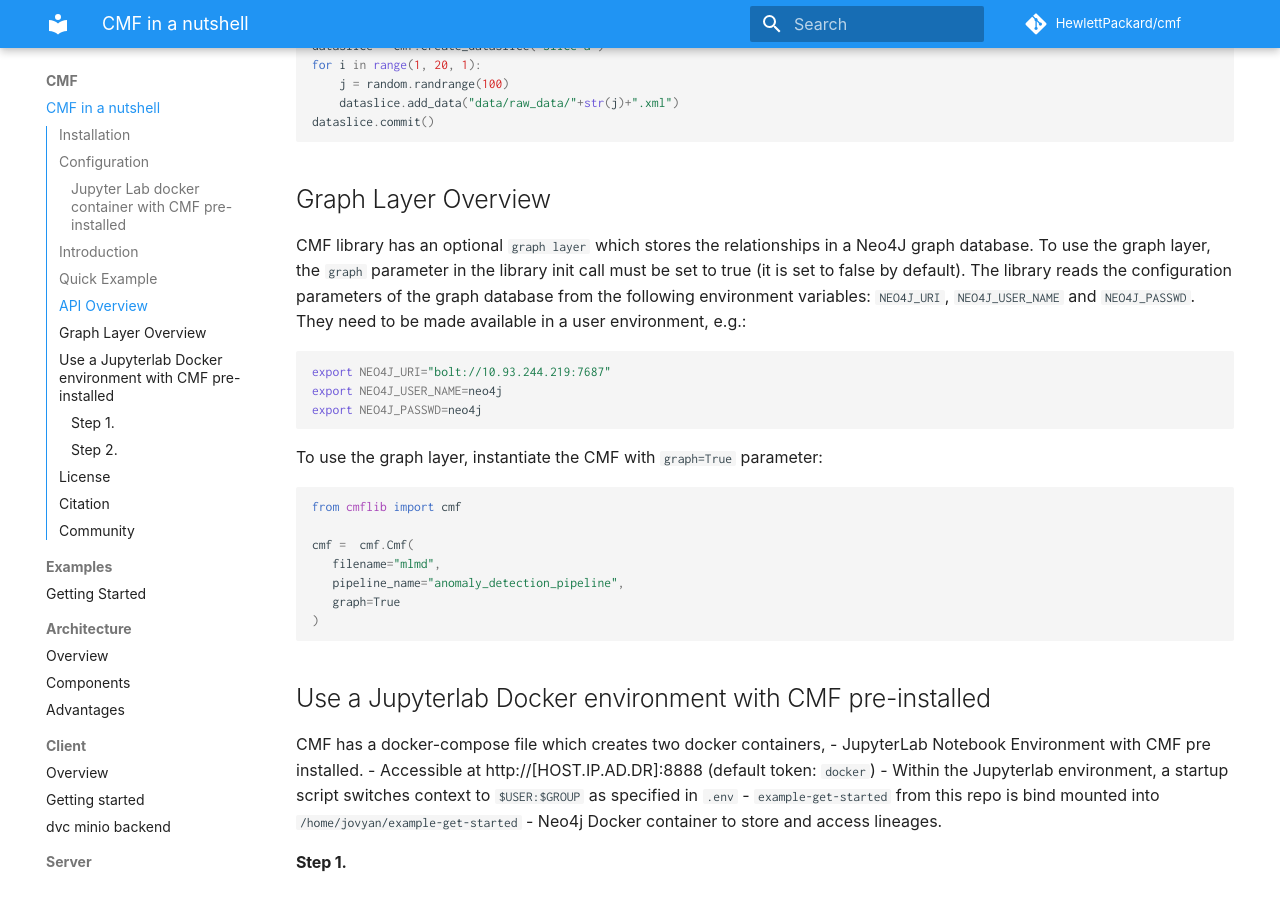
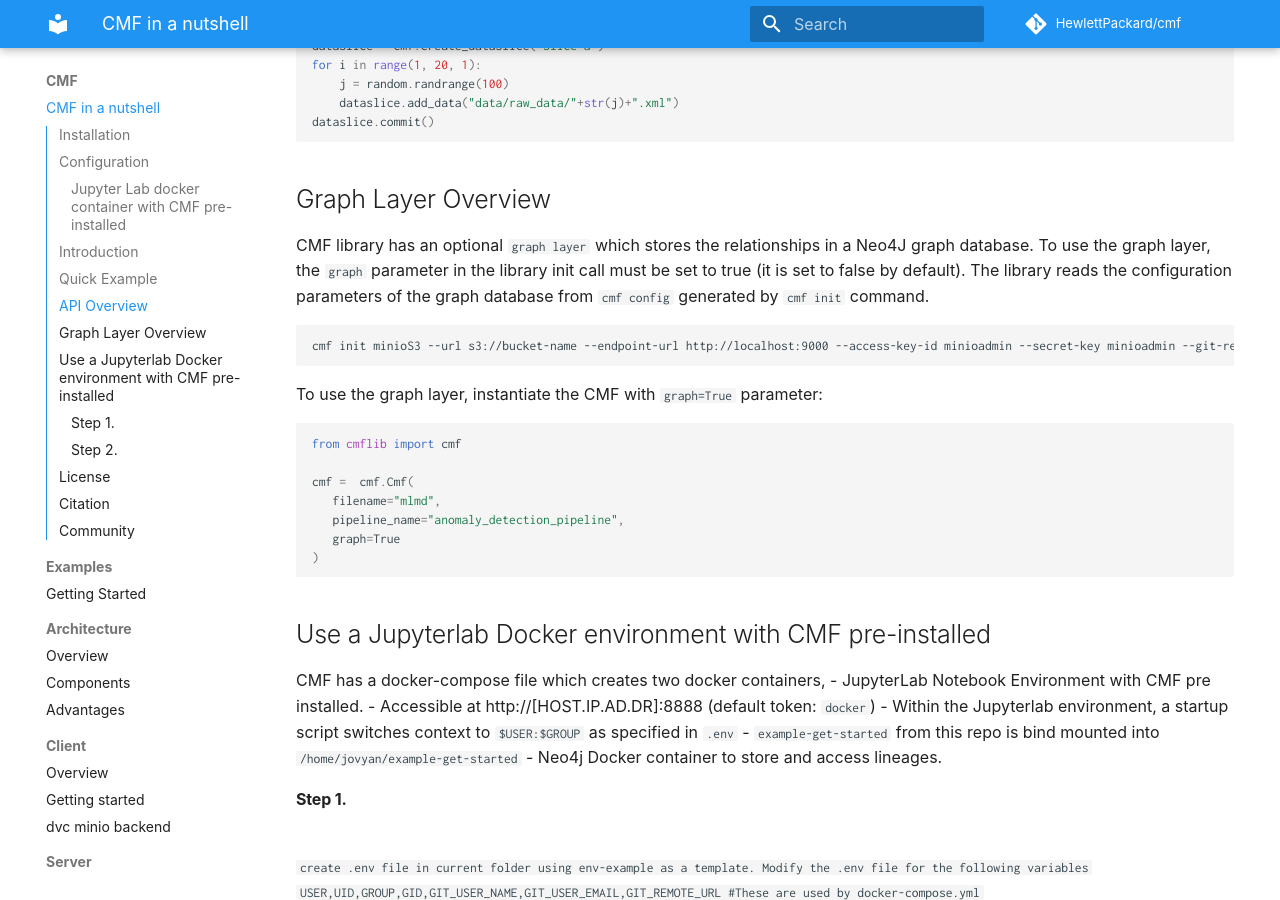
Before and after one commit to HewlettPackard/cmf, an MkDocs documentation site: the page built from docs/index.md, in a window 1280 px wide and 900 px high, scrolled down 4467 px. Built offline with MkDocs 1.6.1 and Material for MkDocs 9.7.7, drawn with Linux system fonts in a browser that asks for light colours; some web fonts are replaced; comment, search, counter and statistics services are not loaded; some of the changed text lies outside the part shown.

Commit message:
Update index.md

````diff
--- a/docs/index.md
+++ b/docs/index.md
@@ -225,13 +225,10 @@
 ## Graph Layer Overview
 CMF library has an optional `graph layer` which stores the relationships in a Neo4J graph database. To use the graph
 layer, the `graph` parameter in the library init call must be set to true (it is set to false by default). The
-library reads the configuration parameters of the graph database from the following environment variables: `NEO4J_URI`,
-`NEO4J_USER_NAME` and `NEO4J_PASSWD`. They need to be made available in a user environment, e.g.:
+library reads the configuration parameters of the graph database from `cmf config` generated by `cmf init` command.
 
-```shell
-export NEO4J_URI="bolt://10.93.244.219:7687"
-export NEO4J_USER_NAME=neo4j
-export NEO4J_PASSWD=neo4j
+```
+cmf init minioS3 --url s3://bucket-name --endpoint-url http://localhost:9000 --access-key-id minioadmin --secret-key minioadmin --git-remote-url https://github.com/user/experiment-repo.git --cmf-server-url http://127.0.0.1:80 --neo4j-user neo4j --neo4j-password password --neo4j-uri bolt://localhost:7687
 ```
 
 To use the graph layer, instantiate the CMF with `graph=True` parameter:
@@ -292,9 +289,9 @@
 ***Quick Start***
 ```
 cd example-get-started
-sh initialize.sh
+cmf init minioS3 --url s3://bucket-name --endpoint-url http://localhost:9000 --access-key-id minioadmin --secret-key minioadmin --git-remote-url https://github.com/user/experiment-repo.git --cmf-server-url http://127.0.0.1:80 --neo4j-user neo4j --neo4j-password password --neo4j-uri bolt://localhost:7687
 sh test_script.sh
-dvc push
+cmf artifact push
 ```
 The above steps will run a pre coded example pipeline and the metadata is stored in a file named "mlmd".<br>
 The artifacts created will be pushed to configured dvc remote (default: /home/dvc_remote)<br>
````
Also changed, not shown: other parts of docs/index.md (+1 -1 lines).
